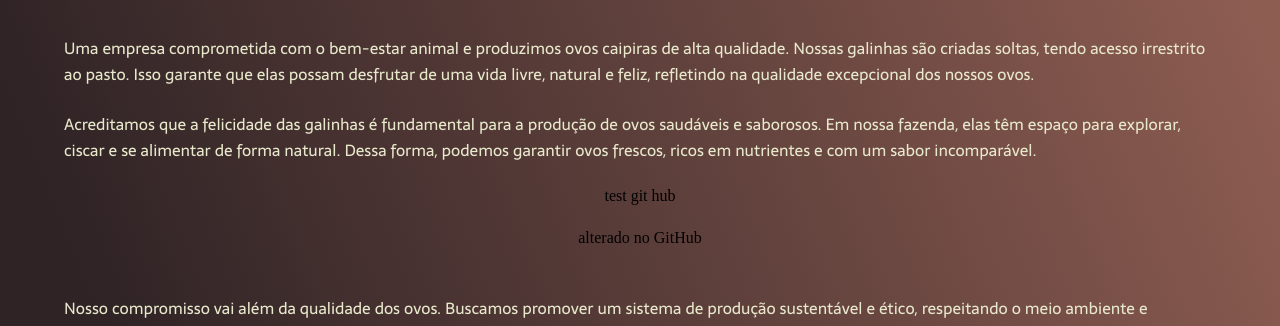
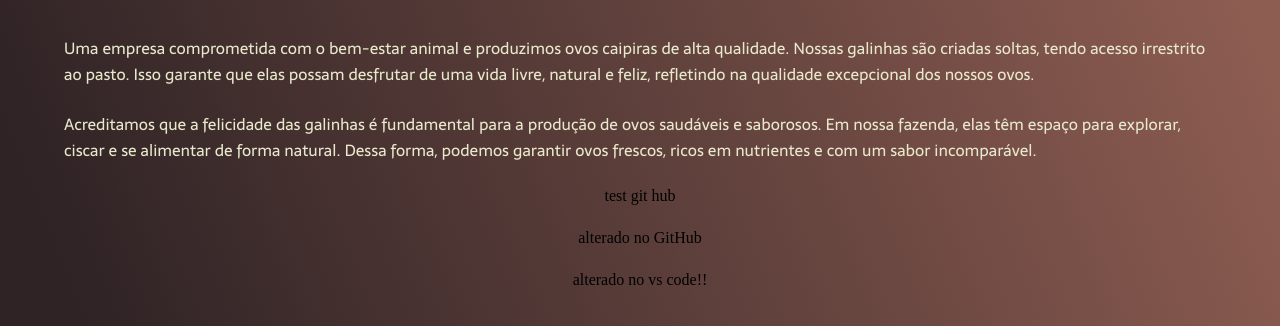
Before and after one commit to Josibel016/BELOVOS-SITE, a plain HTML site: page index.html in a window 1280 px wide. Shown: the part 621-947 px from the top of the page. Drawn offline with Linux system fonts and the light colour scheme.

Commit message:
alterado no vscode, teste

```diff
--- a/index.html
+++ b/index.html
@@ -49,6 +49,7 @@
 <p> test git hub</p>
 
             <p> alterado no GitHub</p>
+            <p> alterado no vs code!!</p>
 </p>
 <p class="conteudo-secundario-paragrafo">Nosso compromisso vai além da qualidade dos ovos. Buscamos promover um sistema de produção sustentável e ético, respeitando o meio ambiente e valorizando a saúde das pessoas. Ao escolher os ovos BelOvos, você está fazendo uma escolha consciente, apoiando a criação de galinhas felizes e contribuindo para um estilo de vida saudável.</p>
 <p class="conteudo-secundario-paragrafo">Convidamos você a explorar nosso site e descobrir mais sobre nossos produtos. Seja bem-vindo à família BelOvos, onde qualidade, frescor e bem-estar animal se encontram em cada ovo que produzimos</p>
```
